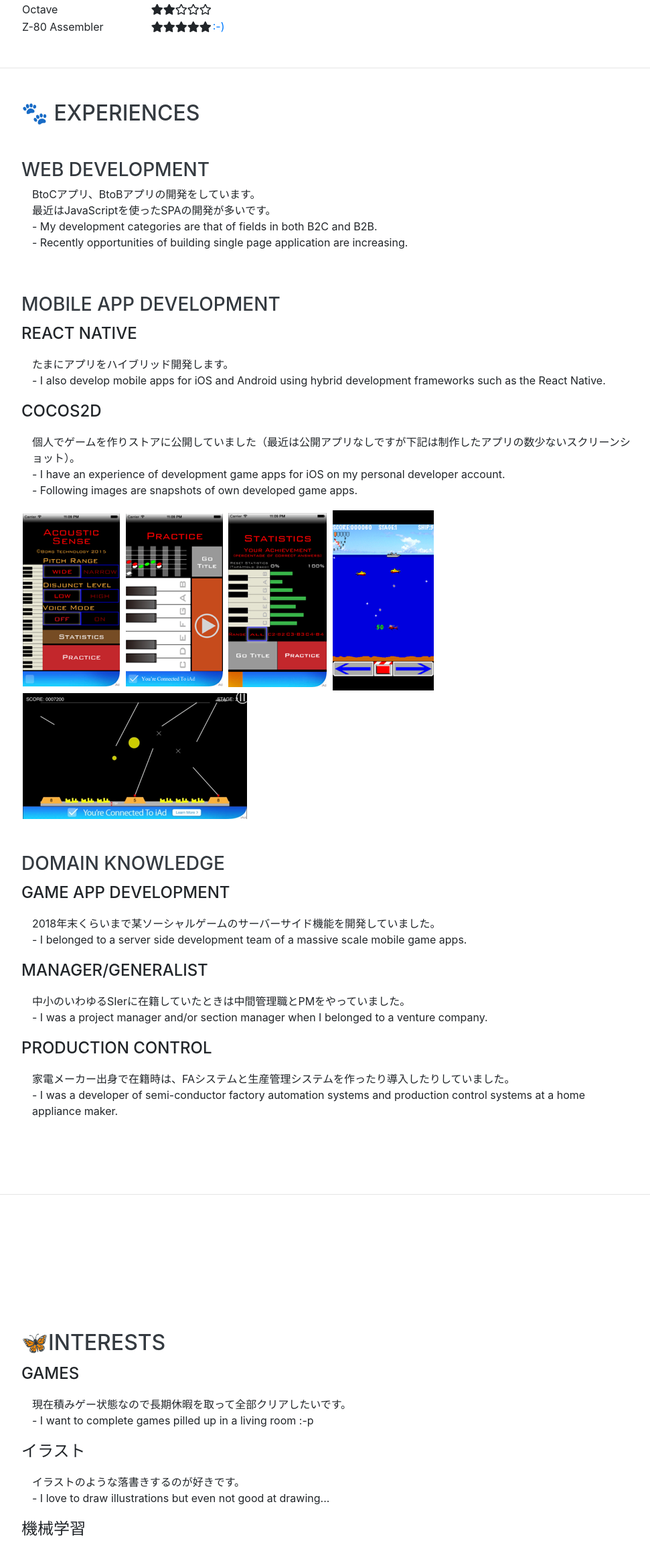
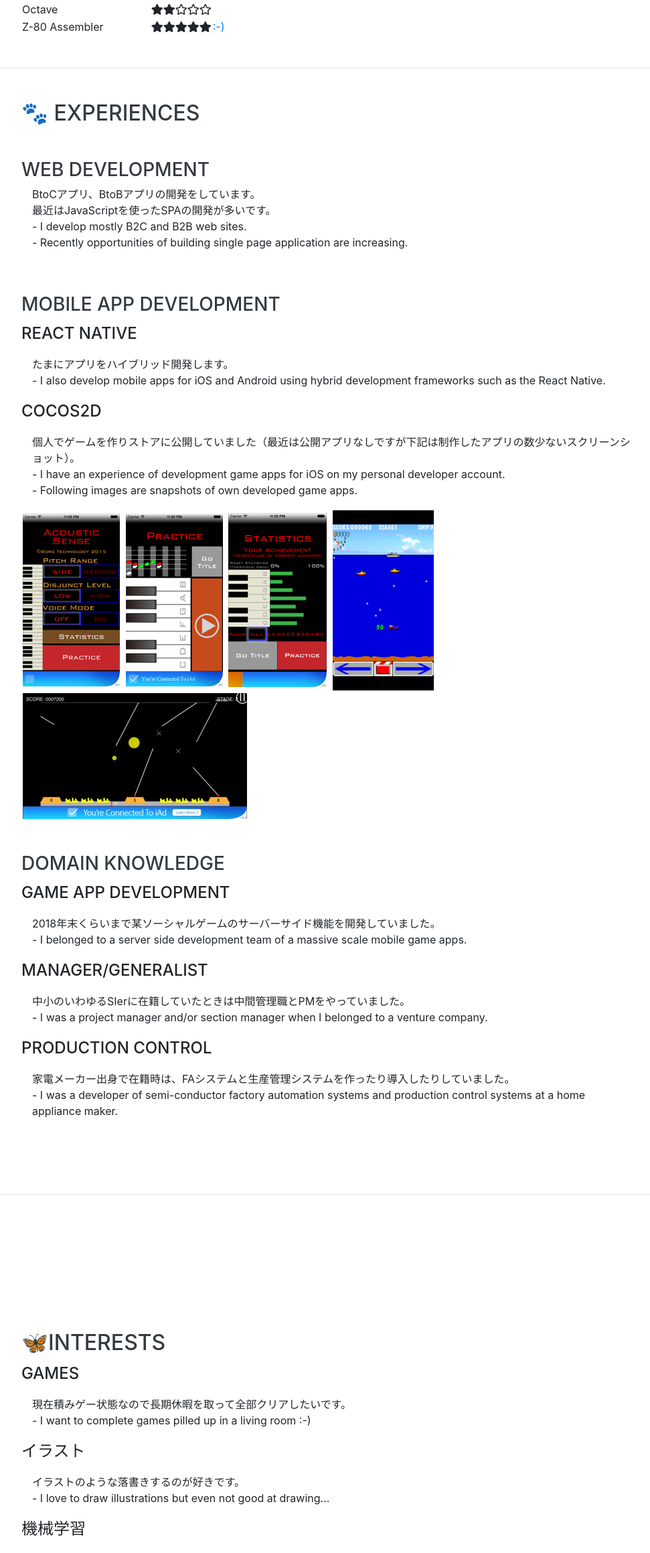
Before and after one commit to flipfrog/flipfrog.github.io, a website with bundled scripts: page index.html in a window 1280 px wide. Shown: the part 1532-3851 px from the top of the page at 67% size, without its empty margins (288-1259 px from the left). Built offline with nearby package versions, Linux system fonts and the light colour scheme; a web font is replaced by a local one.

Commit message:
change some texts.

```diff
--- a/index.html
+++ b/index.html
@@ -286,7 +286,7 @@
             <h3>Web Development</h3>
             <p class="ml-3">BtoCアプリ、BtoBアプリの開発をしています。<br>
               最近はJavaScriptを使ったSPAの開発が多いです。<br>
-              - My development categories are that of fields in both B2C and B2B.<br>
+              - I develop mostly B2C and B2B web sites.<br>
               - Recently opportunities of building single page application are increasing.<br>
             </p>
           </div>
@@ -340,7 +340,7 @@
         <h2>🦋Interests</h2>
         <div class="subheading mb-3">Games</div>
         <p class="ml-3">現在積みゲー状態なので長期休暇を取って全部クリアしたいです。<br>
-          - I want to complete games pilled up in a living room :-p
+          - I want to complete games pilled up in a living room :-)
         </p>
         <div class="subheading mb-3">イラスト</div>
         <p class="ml-3">イラストのような落書きするのが好きです。<br>
```
